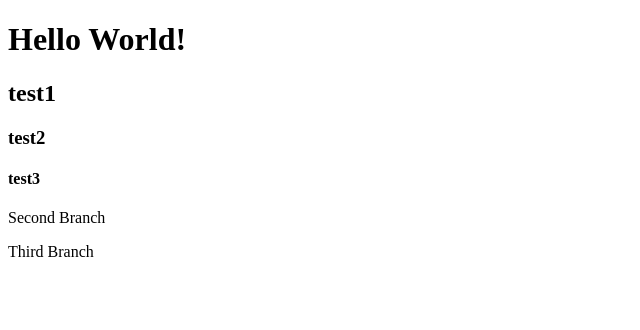
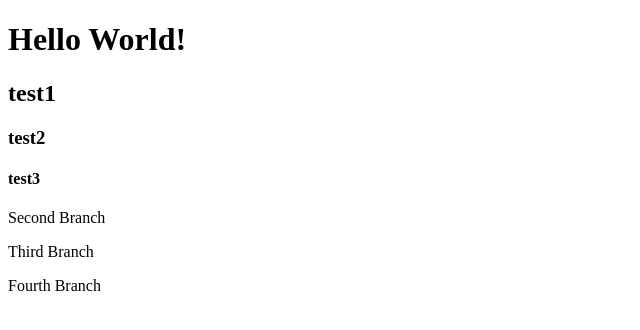
Before and after one commit to AnmolSinghSodlan/Test1, a website: page index.html in a window 1280 px wide. Shown: the whole page, without its empty margins (0-640 px from the left). Drawn offline with Linux system fonts and the light colour scheme.

Commit message:
fourth branch

```diff
--- a/index.html
+++ b/index.html
@@ -12,5 +12,6 @@
     <h4>test3</h4>
     <p>Second Branch</p>
     <p>Third Branch</p>
+    <p>Fourth Branch</p>
 </body>
 </html>
```
